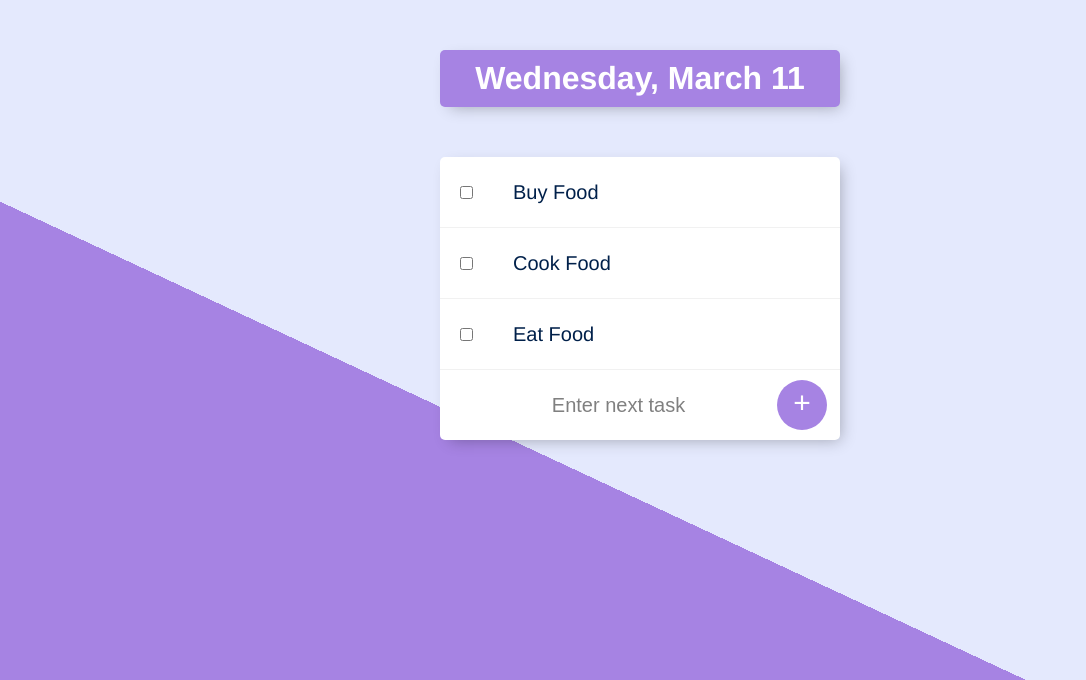
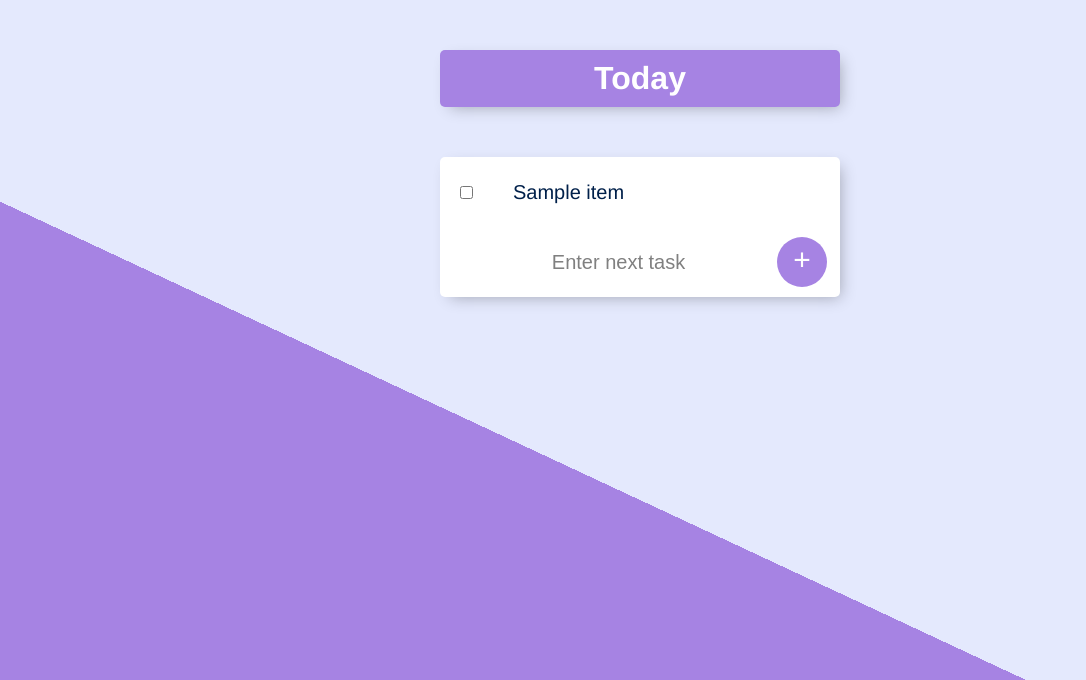
Before and after one commit to rewa15/todolist-v1, a Node server app: page / in a window 1280 px wide. Shown: the top 680 px of the page, without its empty margins (0-1086 px from the left). Run offline with Node 20, Linux system fonts and the light colour scheme; tables that the repository leaves empty hold one stand-in row (values such as "Sample post"); some libraries are stand-ins or nearby versions.

Commit message:
Add MongoDB connection to list

```diff
--- a/app.js
+++ b/app.js
@@ -1,30 +1,82 @@
 const express = require("express");
 const bodyParser = require("body-parser");
+const mongoose=require("mongoose");
 
-const date=require(__dirname+"/date.js");  // to create your own node package
+// const date=require(__dirname+"/date.js");  // to create your own node package
 
 const app = express();
 
 app.use(express.static("public"));
-var items = ["Buy Food", "Cook Food", "Eat Food"];
+// var items = ["Buy Food", "Cook Food", "Eat Food"];
 
 app.set('view engine', 'ejs'); // taken from the EJS express documentation, set view engine to ejs. For this, views folder should exist with filename.ejs file
 
 app.use(bodyParser.urlencoded({extended: true}));
 
+
+mongoose.connect('mongodb://localhost:27017/todolistDB', {useNewUrlParser: true, useUnifiedTopology: true});
+
+const itemsSchema = {   // create a new schema called itemsSchema
+	name: String
+};
+
+const Item = mongoose.model("Item", itemsSchema); // create a mongoose model
+
+const item1 = new Item({
+    name: "Welcome to the to-do list"
+});
+
+const item2 = new Item({
+    name: "Press the + button to add items"
+});
+
+const item3 = new Item({
+    name: "Add your daily tasks and delete as you complete them!"
+});
+
+const defaultItems=[item1,item2,item3];
+
 app.get("/", function(req,res)
 {
 
-    let day= date.getDate();
-    res.render("list", {kindOfDay: day, newList: items});
+Item.find(function(err, foundItems)
+{
+   if(foundItems.length==0)
+   {
+   	 Item.insertMany(defaultItems, function(error) {
+
+   });
+   	 res.redirect("/");
+   }
+   else
+     res.render("list", {kindOfDay: "Today", newList: foundItems});
+});
 
 });
 
 app.post("/", function(req,res)
 {
-    var temp = req.body.item;
-    items.push(temp);
+    const temp = req.body.item;
+
+    const item = new Item({
+    	name: temp
+    })
+
+    item.save();
     res.redirect("/");
+});
+
+app.post("/delete", function(req,res)
+{
+   const checkedItemId = req.body.checkbox;
+   Item.findByIdAndRemove(checkedItemId, function(err) {
+
+   	if(!err)
+   	{
+   		res.redirect("/");
+   	}
+
+   });
 });
 
 
--- a/package.json
+++ b/package.json
@@ -11,7 +11,8 @@
   "dependencies": {
     "body-parser": "^1.19.0",
     "ejs": "^3.0.1",
-    "express": "^4.17.1"
+    "express": "^4.17.1",
+    "mongoose": "^5.9.4"
   },
   "devDependencies": {},
   "repository": {
--- a/public/styles.css
+++ b/public/styles.css
@@ -51,7 +51,7 @@ p {
   color: #00204a;
 }
 
-form {
+form.item {
   text-align: center;
   margin-left: 20px;
 }
--- a/views/list.ejs
+++ b/views/list.ejs
@@ -13,10 +13,12 @@
 <div class="box">
 
 	<% for(var i=0; i<newList.length; i++) { %>
+<form action="/delete" method="post">
 	<div class="item">
-        <input type="checkbox">
-        <p> <%= newList[i] %> </p>
+        <input type="checkbox" name="checkbox" value="<%= newList[i].id %>" onChange="this.form.submit()">
+        <p> <%= newList[i].name %> </p>
     </div>
+</form>
 	<% } %>
 
 <form class="item" action="/" method="POST">
```
Also changed, not shown: Capture1.PNG (added), Capture2.PNG (added), 1 other file.
